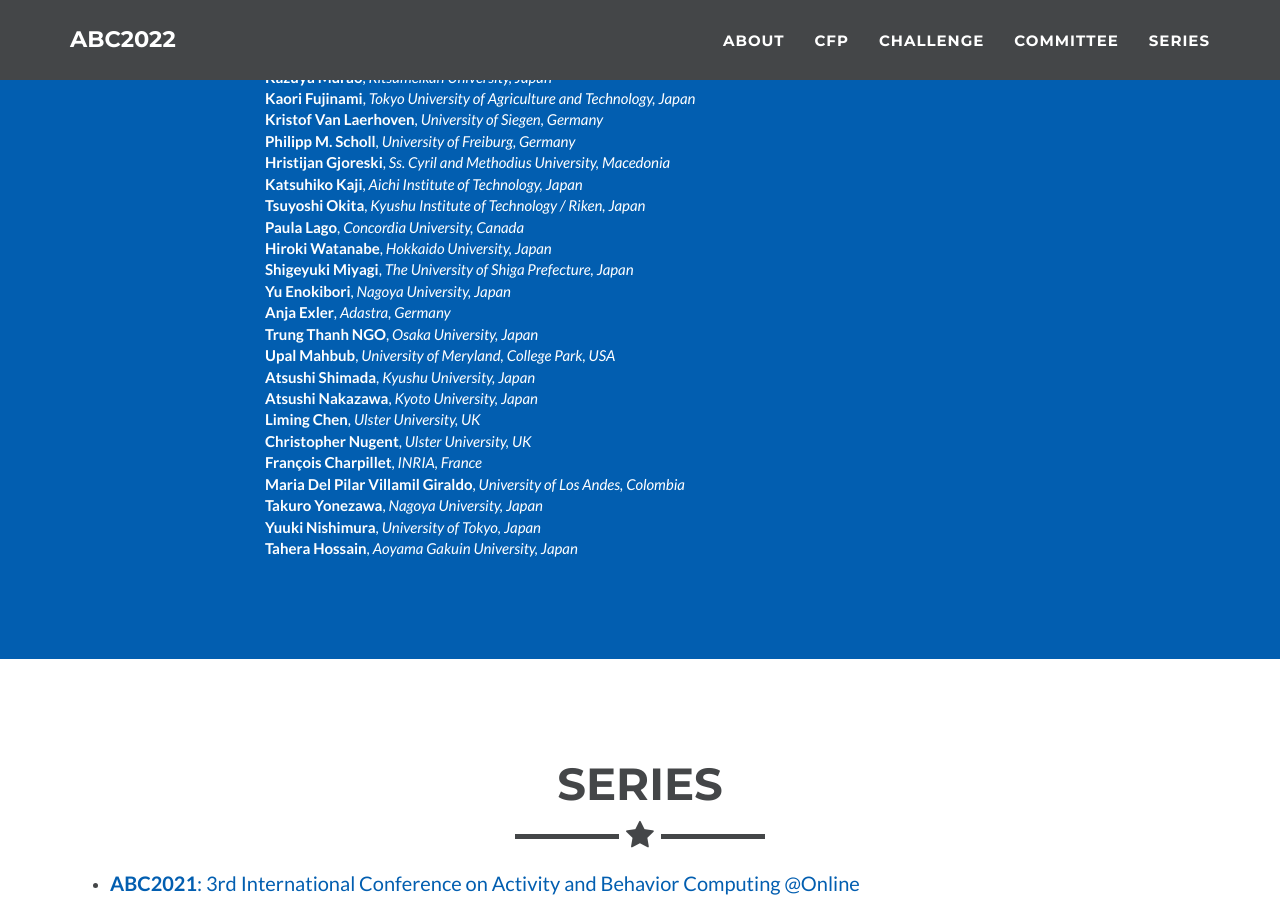
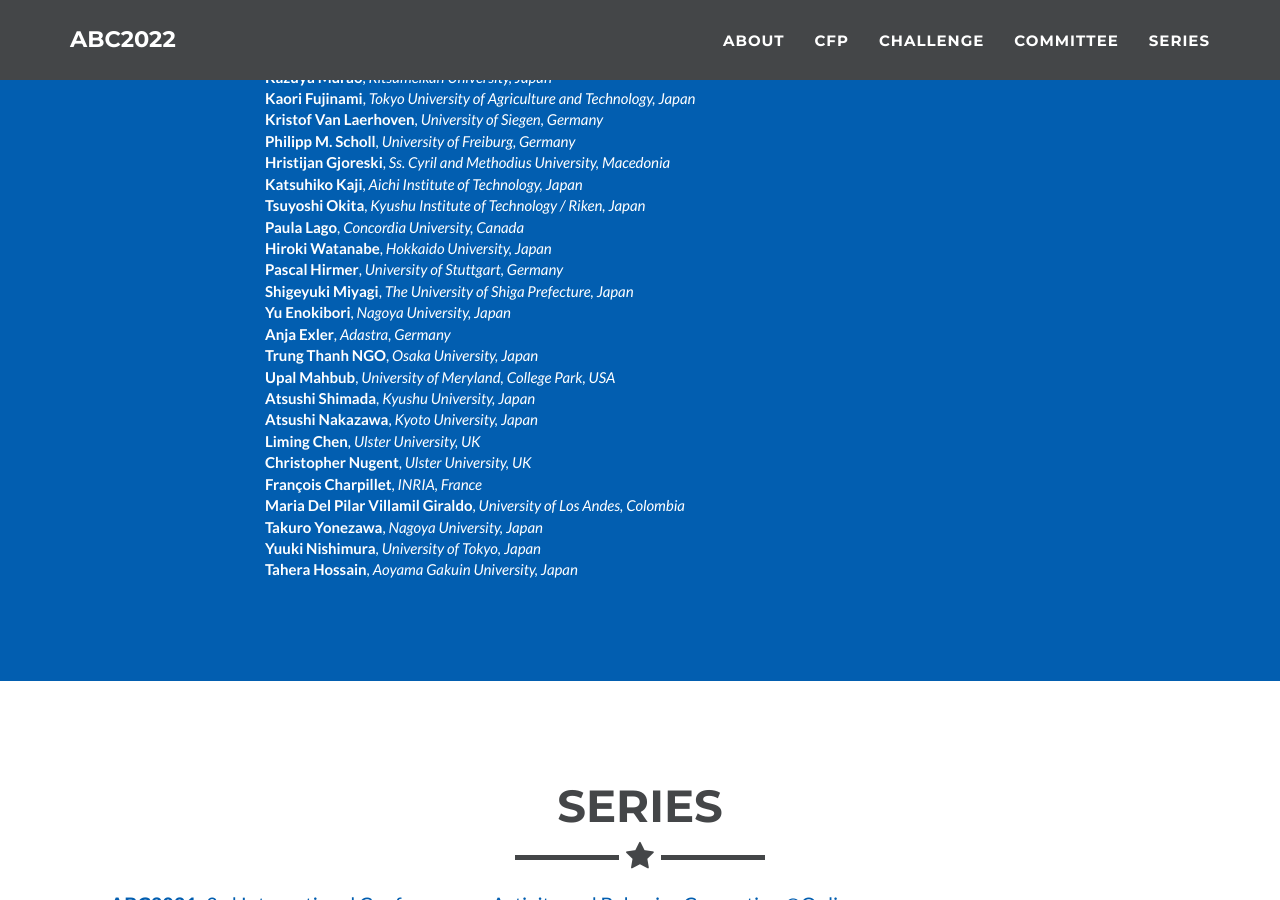
Before and after one commit to abc-research/abc-research.github.io, a Jekyll site: the page built from index.html, in a window 1280 px wide and 900 px high, scrolled down 4555 px. Built offline with Jekyll 4.4.1, drawn with Linux system fonts in a browser that asks for light colours; part of the change alters nothing that is shown.

Commit message:
Update _config.yml

```diff
--- a/_config.yml
+++ b/_config.yml
@@ -286,8 +286,8 @@ committee:
         affil: Concordia University, Canada
       - name: Hiroki Watanabe
         affil: Hokkaido University, Japan
-#      - name: Pascal Hirmer
-#        affil: University of Stuttgart, Germany
+      - name: Pascal Hirmer
+        affil: University of Stuttgart, Germany
       - name: Shigeyuki Miyagi
         affil: The University of Shiga Prefecture, Japan
       - name: Yu Enokibori
```
